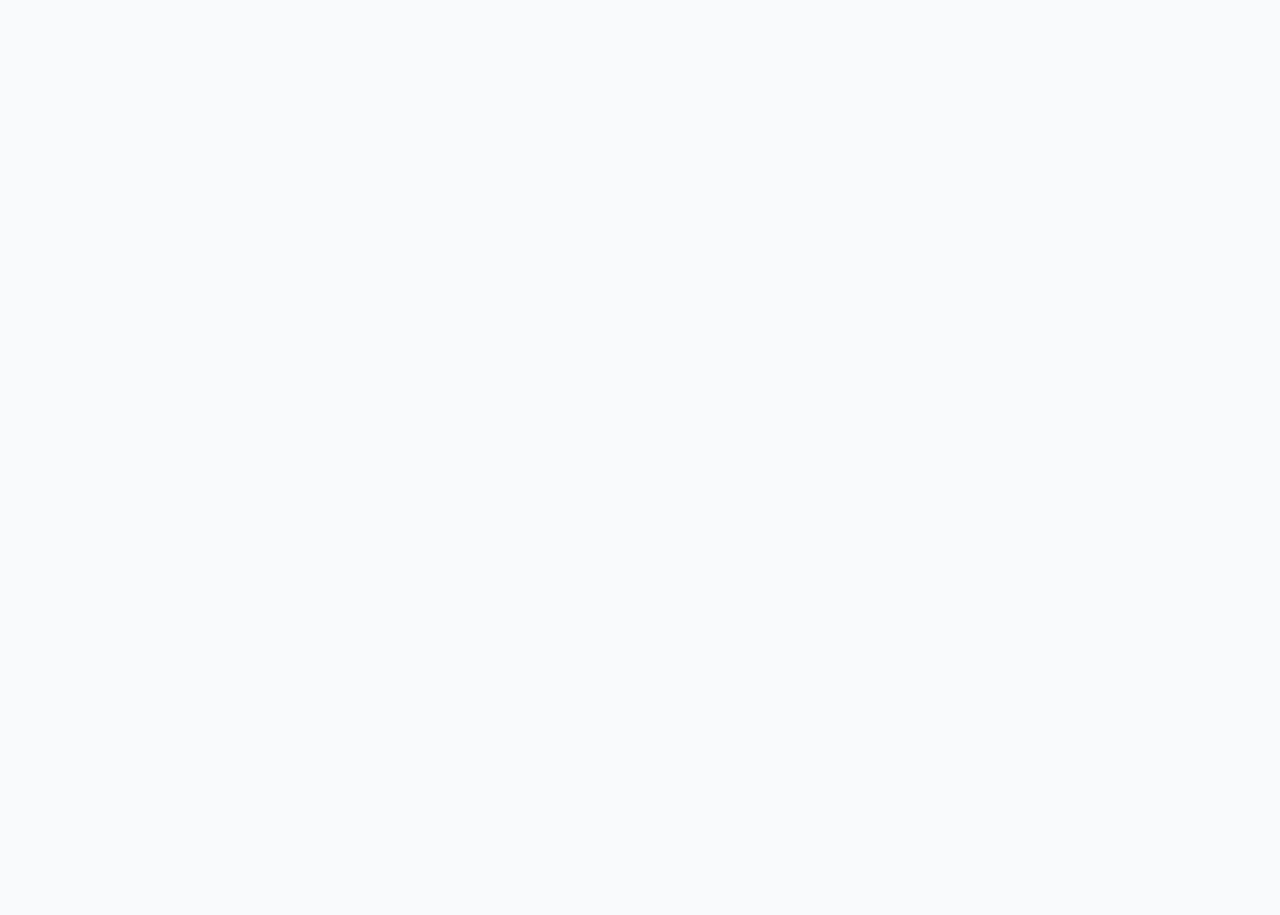
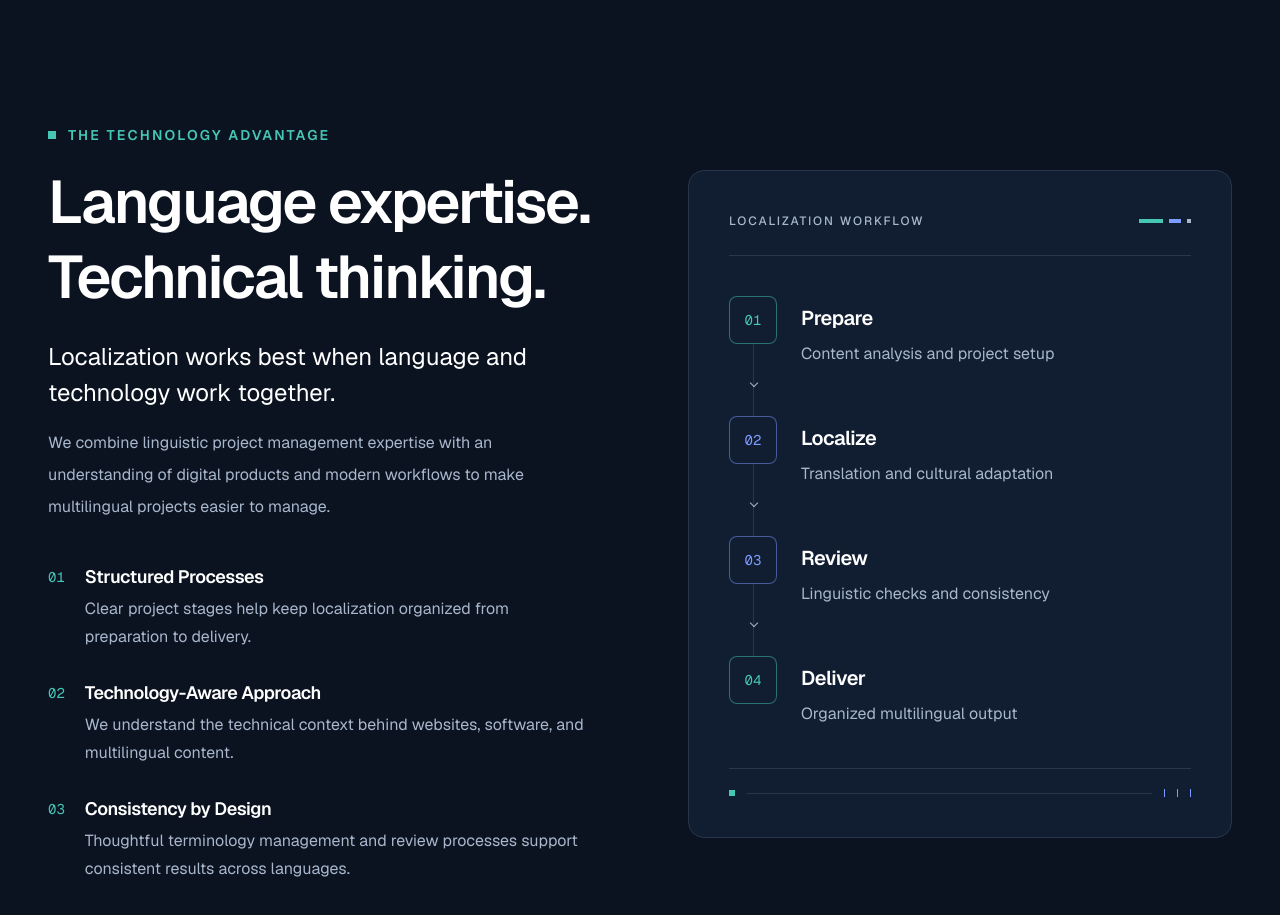
Before and after one commit to mitevdimitar/translation-agency, a Next.js app: page / in a window 1280 px wide. Shown: the part 4480-5395 px from the top of the page. Before the commit the page ends 4477 px from the top, so only its background shows below. Built offline with nearby package versions, Linux system fonts and the light colour scheme.

Commit message:
feat: add technology advantage seciton

```diff
--- /dev/null
+++ b/app/components/localization-workflow.tsx
@@ -0,0 +1,62 @@
+const stages = [
+  { title: "Prepare", description: "Content analysis and project setup" },
+  { title: "Localize", description: "Translation and cultural adaptation" },
+  { title: "Review", description: "Linguistic checks and consistency" },
+  { title: "Deliver", description: "Organized multilingual output" },
+] as const;
+
+export default function LocalizationWorkflow() {
+  return (
+    <figure className="min-w-0 rounded-2xl border border-workflow-border bg-workflow-panel p-5 sm:p-8 xl:p-10">
+      <figcaption className="flex items-center justify-between gap-4 border-b border-workflow-border pb-6">
+        <span className="text-xs font-medium uppercase leading-5 tracking-[0.16em] text-technology-secondary">
+          Localization workflow
+        </span>
+        <span aria-hidden="true" className="flex shrink-0 items-center gap-1.5">
+          <span className="h-1 w-6 bg-teal-accent" />
+          <span className="h-1 w-3 bg-secondary-accent" />
+          <span className="size-1 bg-technology-secondary" />
+        </span>
+      </figcaption>
+      <ol className="mt-8 sm:mt-10">
+        {stages.map(({ title, description }, index) => (
+          <li key={title} className="relative flex gap-4 pb-10 last:pb-0 sm:gap-6 sm:pb-12">
+            {index < stages.length - 1 && (
+              <span
+                aria-hidden="true"
+                className="absolute bottom-0 left-5 top-10 w-px bg-workflow-border sm:left-6 sm:top-12"
+              >
+                <span className="absolute left-1/2 top-1/2 size-1.5 -translate-x-1/2 rotate-45 border-b border-r border-technology-secondary" />
+              </span>
+            )}
+            <span
+              aria-hidden="true"
+              className={`relative flex size-10 shrink-0 items-center justify-center rounded-lg border bg-workflow-panel font-mono text-sm sm:size-12 ${
+                index === 0 || index === stages.length - 1
+                  ? "border-teal-accent/50 text-teal-accent"
+                  : "border-secondary-accent/50 text-secondary-accent"
+              }`}
+            >
+              0{index + 1}
+            </span>
+            <div className="min-w-0 pt-1 sm:pt-2">
+              <h3 className="text-xl font-semibold leading-7 tracking-tight text-white">
+                {title}
+              </h3>
+              <p className="mt-2 text-base leading-7 text-technology-secondary">
+                {description}
+              </p>
+            </div>
+          </li>
+        ))}
+      </ol>
+      <div aria-hidden="true" className="mt-8 flex items-center gap-3 border-t border-workflow-border pt-5 sm:mt-10">
+        <span className="size-1.5 bg-teal-accent" />
+        <span className="h-px flex-1 bg-workflow-border" />
+        <span className="h-2 w-px bg-secondary-accent" />
+        <span className="h-2 w-px bg-secondary-accent" />
+        <span className="h-2 w-px bg-secondary-accent" />
+      </div>
+    </figure>
+  );
+}
--- /dev/null
+++ b/app/components/technology-advantage.tsx
@@ -0,0 +1,72 @@
+import LocalizationWorkflow from "./localization-workflow";
+
+const supportingPoints = [
+  {
+    title: "Structured Processes",
+    description:
+      "Clear project stages help keep localization organized from preparation to delivery.",
+  },
+  {
+    title: "Technology-Aware Approach",
+    description:
+      "We understand the technical context behind websites, software, and multilingual content.",
+  },
+  {
+    title: "Consistency by Design",
+    description:
+      "Thoughtful terminology management and review processes support consistent results across languages.",
+  },
+] as const;
+
+export default function TechnologyAdvantage() {
+  return (
+    <section
+      aria-labelledby="technology-heading"
+      className="bg-dark-hero py-20 text-white sm:py-24 lg:py-32"
+    >
+      <div className="site-container grid items-center gap-12 lg:grid-cols-2 lg:gap-16 xl:gap-24">
+        <div className="min-w-0">
+          <p className="flex items-center gap-3 text-xs font-semibold tracking-[0.16em] text-teal-accent sm:text-sm">
+            <span aria-hidden="true" className="size-2 shrink-0 bg-teal-accent" />
+            THE TECHNOLOGY ADVANTAGE
+          </p>
+          <h2
+            id="technology-heading"
+            className="mt-5 text-4xl font-semibold leading-tight tracking-[-0.035em] sm:text-5xl lg:text-6xl"
+          >
+            Language expertise. Technical thinking.
+          </h2>
+          <p className="mt-6 text-xl leading-8 sm:text-2xl sm:leading-9">
+            Localization works best when language and technology work together.
+          </p>
+          <p className="mt-4 text-base leading-8 text-technology-secondary">
+            We combine linguistic project management expertise with an
+            understanding of digital products and modern workflows to make
+            multilingual projects easier to manage.
+          </p>
+          <ol className="mt-10 space-y-7">
+            {supportingPoints.map(({ title, description }, index) => (
+              <li key={title} className="flex gap-4 sm:gap-5">
+                <span
+                  aria-hidden="true"
+                  className="pt-1 font-mono text-sm text-teal-accent"
+                >
+                  0{index + 1}
+                </span>
+                <div className="min-w-0">
+                  <h3 className="text-lg font-semibold leading-7 tracking-tight">
+                    {title}
+                  </h3>
+                  <p className="mt-1 text-base leading-7 text-technology-secondary">
+                    {description}
+                  </p>
+                </div>
+              </li>
+            ))}
+          </ol>
+        </div>
+        <LocalizationWorkflow />
+      </div>
+    </section>
+  );
+}
--- a/app/globals.css
+++ b/app/globals.css
@@ -9,6 +9,9 @@
   --color-market-background: #F0F4F8;
   --color-market-secondary: #52627A;
   --color-market-divider: #D7E1EB;
+  --color-technology-secondary: #A8B7CC;
+  --color-workflow-panel: #111D30;
+  --color-workflow-border: #27364D;
 
   --color-background: #F8FAFC;
   --color-foreground: #172033;
--- a/app/page.tsx
+++ b/app/page.tsx
@@ -1,6 +1,7 @@
 import Hero from "./components/hero";
 import MarketCoverage from "./components/market-coverage";
 import Services from "./components/services";
+import TechnologyAdvantage from "./components/technology-advantage";
 import ValueProposition from "./components/value-proposition";
 
 export default function Home() {
@@ -10,6 +11,7 @@ export default function Home() {
       <ValueProposition />
       <MarketCoverage />
       <Services />
+      <TechnologyAdvantage />
     </main>
   );
 }
```
